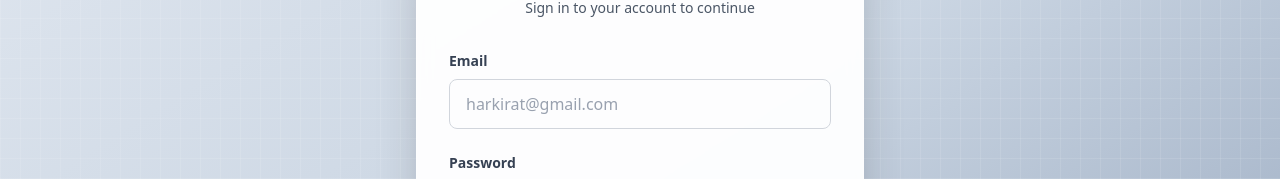
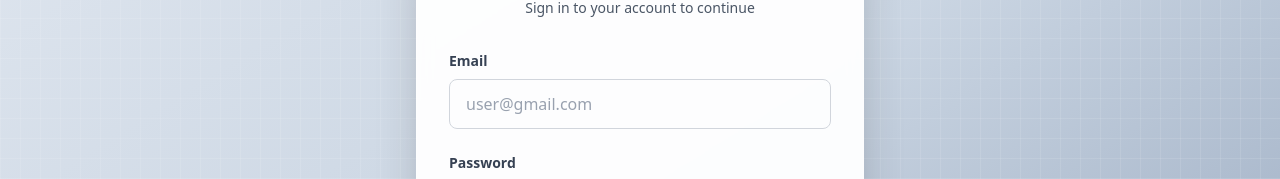
Before and after one commit to rajankit3107/paytm-client, a React (Vite) app: page /signin in a window 1280 px wide. Shown: the part 222-401 px from the top of the page. Built offline with nearby package versions, Linux system fonts and the light colour scheme.

Commit message:
added function to hanlde signup

```diff
--- a/src/pages/Signup.tsx
+++ b/src/pages/Signup.tsx
@@ -22,12 +22,13 @@ export const Signup = () => {
     const username = usernameRef.current?.value.toString();
     const password = passwordRef.current?.value.toString();
 
-    await axios.post(`${BACKEND_URL}/api/v1/user/signup`, {
+    const response = await axios.post(`${BACKEND_URL}/api/v1/user/signup`, {
       firstName,
       lastName,
       username,
       password,
     });
+    localStorage.setItem("token", response.data.token);
     navigate("/dashboard");
   }
   return (
--- a/src/pages/Singin.tsx
+++ b/src/pages/Singin.tsx
@@ -1,10 +1,28 @@
+import { useRef } from "react";
 import { BottomWarning } from "../components/BottomWarning";
 import { Button } from "../components/Button";
 import { Heading } from "../components/Heading";
 import { InputBox } from "../components/InputBox";
 import { SubHeading } from "../components/SubHeading";
+import axios from "axios";
+import { BACKEND_URL } from "../config";
+import { useNavigate } from "react-router-dom";
 
 export const Signin = () => {
+  const usernameRef = useRef<HTMLInputElement>(null);
+  const passwordRef = useRef<HTMLInputElement>(null);
+  const navigate = useNavigate();
+
+  async function handleSignin() {
+    const username = usernameRef.current?.value;
+    const password = passwordRef.current?.value;
+
+    await axios.post(`${BACKEND_URL}/api/v1/user/signin`, {
+      username,
+      password,
+    });
+    navigate("/dashboard");
+  }
   return (
     <div className="min-h-screen flex items-center justify-center p-4 relative overflow-hidden">
       {/* Background with gradient and pattern */}
@@ -28,13 +46,21 @@ export const Signin = () => {
 
           {/* Form Section */}
           <div className="space-y-6">
-            <InputBox placeholder="harkirat@gmail.com" label={"Email"} />
-            <InputBox placeholder="123456" label={"Password"} />
+            <InputBox
+              ref={usernameRef}
+              placeholder="user@gmail.com"
+              label={"Email"}
+            />
+            <InputBox
+              ref={passwordRef}
+              placeholder="123456"
+              label={"Password"}
+            />
           </div>
 
           {/* Button Section */}
           <div className="pt-4">
-            <Button label={"Sign in"} />
+            <Button label={"Sign in"} onClick={handleSignin} />
           </div>
 
           {/* Bottom Warning */}
```
